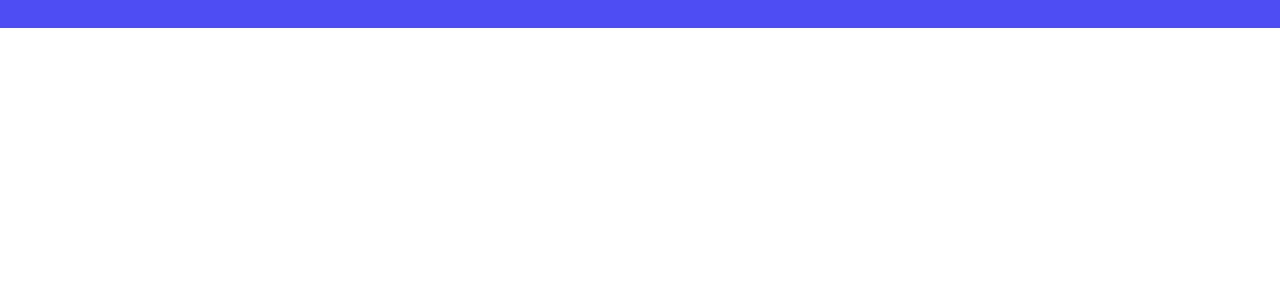
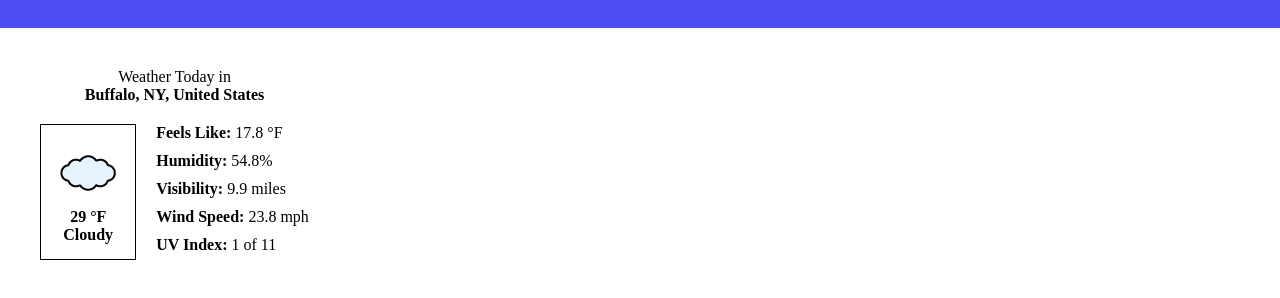
Before and after one commit to dfitch96/Weather-App, a website built with webpack: page src/template.html in a window 1280 px wide. Shown: the part 72-370 px from the top of the page. Built offline with nearby package versions, Linux system fonts and the light colour scheme.

Commit message:
figured out format for displaying current conditions. Format hardcoded into html

```diff
--- a/src/styles.css
+++ b/src/styles.css
@@ -49,3 +49,51 @@ header input#input-search {
     height: 2rem;
     padding: 5px;
 }
+
+
+
+#container-grid{
+    display: grid;
+    height: 100vh;
+    width: 100vw;
+    grid-template-columns: 0.3fr 0.8fr;
+}
+
+#grid-item-current-conditions{
+
+    display: flex;
+    flex-direction: column;
+    gap: 20px;
+    align-items: center;
+    margin: 40px 20px;
+
+}
+
+#grid-item-current-conditions > p{
+    text-align: center;
+}
+
+
+#current-conditions{
+    display: grid;
+    grid-template-columns: 0.3fr 1fr;
+    gap: 20px;
+
+}
+
+#conditions-description{
+    padding: 15px;
+    border: 1px solid black;
+    text-align: center;
+}
+
+#condition-details{
+    display: flex;
+    flex-direction: column;
+    gap: 10px;
+}
+
+
+#grid-item-week-conditions{
+
+}
--- a/src/template.html
+++ b/src/template.html
@@ -19,6 +19,27 @@
 
     </header>
 
+    <div id="container-grid">
+        <div id="grid-item-current-conditions">
+            <p>Weather Today in <br><b>Buffalo, NY, United States</b></p>
+            <div id="current-conditions">
+                <div id="conditions-description">
+                    <img src="images/icons/cloudy.png" alt="">
+                    <h4>29 °F</h4>
+                    <h4>Cloudy</h4>
+                </div>
+                <div id="condition-details">
+                    <p><b>Feels Like:</b> 17.8 °F</p>
+                    <p><b>Humidity: </b>54.8%</p>
+                    <p><b>Visibility: </b>9.9 miles</p>
+                    <p><b>Wind Speed: </b>23.8 mph</p>
+                    <p><b>UV Index: </b>1 of 11</p>
+                </div>
+            </div>
+
+        </div>
+        <div id="grid-item-weekly-conditions"></div>
+    </div>
 
 
 
```
